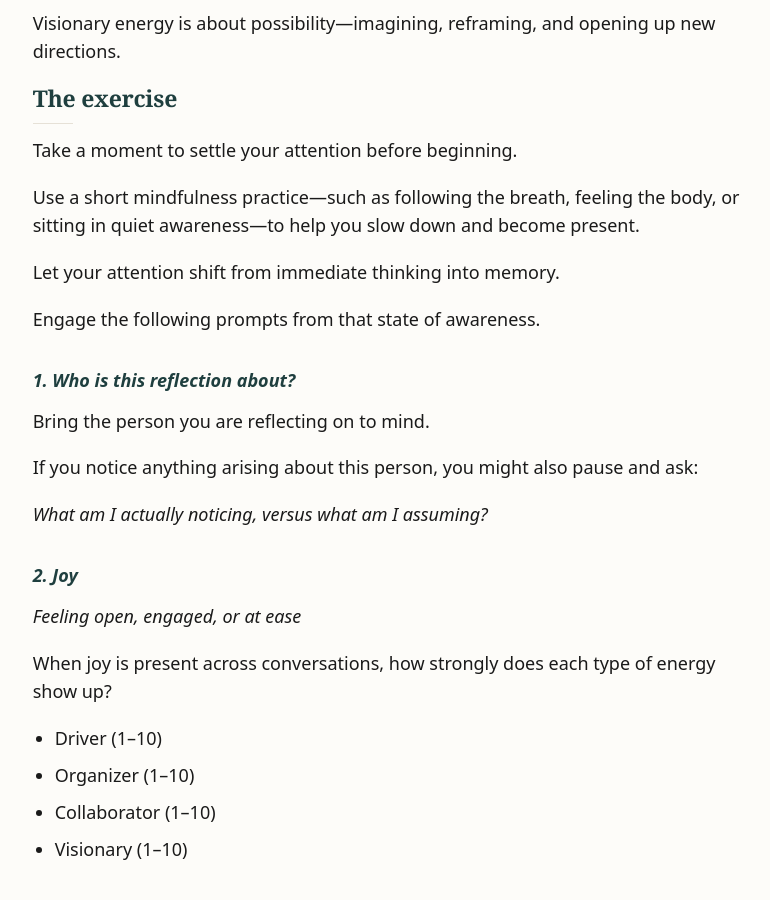
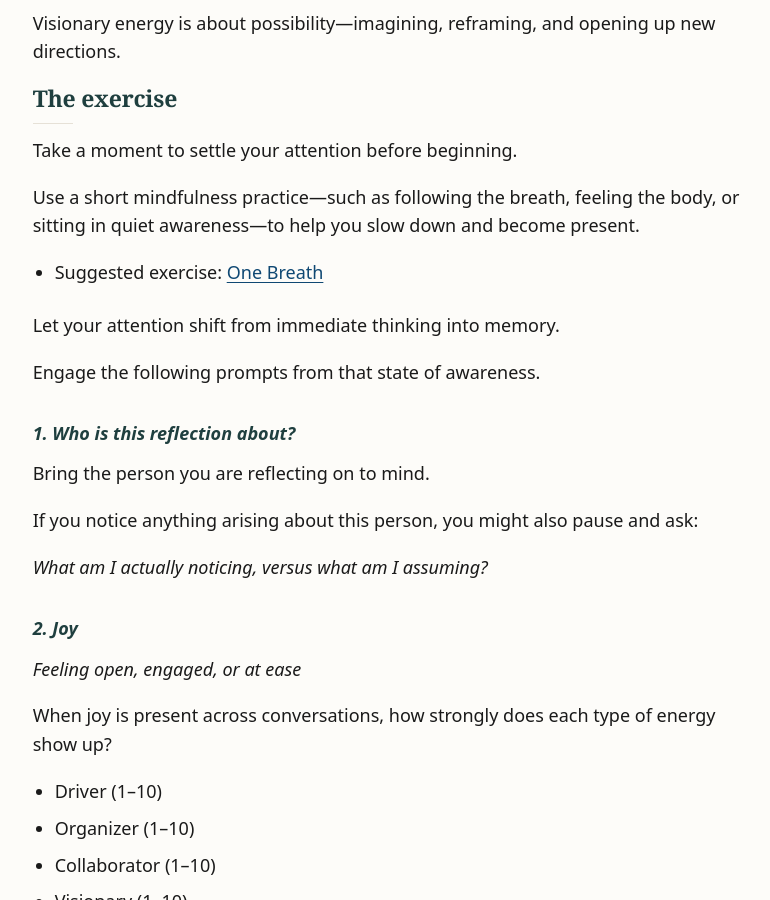
Before and after one commit to basil-family-lab/circle, a Jekyll site: the page built from reflection/energy.md, in a window 1280 px wide and 900 px high, scrolled down 1534 px. Shown: the whole window, without its empty margins (247-1017 px from the left). Built offline with Jekyll 4.4.1, drawn with Linux system fonts in a browser that asks for light colours.

Commit message:
feat: add One Breath as a suggested mindfulness exercise

```diff
--- a/reflection/energy.md
+++ b/reflection/energy.md
@@ -45,6 +45,8 @@ Visionary energy is about possibility—imagining, reframing, and opening up new
 Take a moment to settle your attention before beginning.
 
 Use a short mindfulness practice—such as following the breath, feeling the body, or sitting in quiet awareness—to help you slow down and become present.
+
+* Suggested exercise: [One Breath](https://www.youtube.com/watch?v=3zv9kQA-wfE&t=5s)
 
 Let your attention shift from immediate thinking into memory.
 
```
Also changed, not shown: reflection/sense.md (+2 -0 lines).
